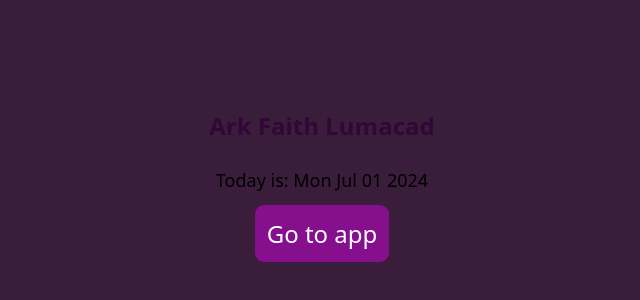
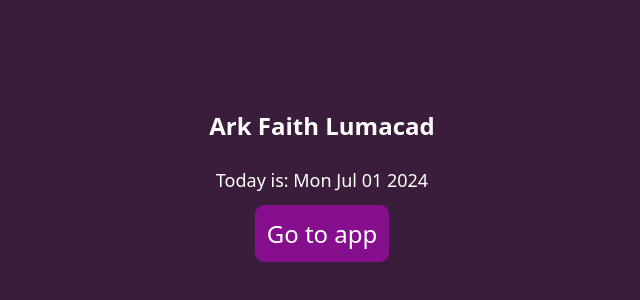
Before and after one commit to Miller-Interns/Lumacad-Todolist, a Vue app: page / in a window 1280 px wide. Shown: the part 220-520 px from the top of the page, without its empty margins (318-958 px from the left). Built offline with nearby package versions, Linux system fonts and the light colour scheme.

Commit message:
style: title box text to white

```diff
--- a/src/components/task/set-category.vue
+++ b/src/components/task/set-category.vue
@@ -1,5 +1,5 @@
 <template>
-  <div class=" h-fit border-3 m-4 p-4 bg-nice-c rounded-md font-semibold shadow-xl">
+  <div class="h-fit border-3 m-4 p-4 bg-nice-c rounded-md font-semibold shadow-xl">
     <div class="flex h-fit justify-between p-2 bg-white rounded-md">
       <div>
         <h1 class="mr-2 inline h-auto items-center text-nice-a">Category name:</h1>
@@ -17,7 +17,7 @@
         class="flex p-4 w-fit h-fit text-xs text-center rounded-md cursor-pointer bg-nice-a text-white"
         @click="addCategory(categoryTitle)"
       >
-        Add <span class="ml-1" v-if="categoryTitle != ''"> {{ categoryTitle }} category</span>
+        Add <span class="ml-1" v-if="!isEmpty(categoryTitle)"> {{ categoryTitle }} category</span>
       </button>
     </div>
   </div>
@@ -27,5 +27,9 @@
 import { ref } from 'vue'
 import { addCategory } from '../../composables/use-categories'
 
+function isEmpty(text: string) {
+  return text == ''
+}
+
 const categoryTitle = ref('')
 </script>
--- a/src/components/task/task-list.vue
+++ b/src/components/task/task-list.vue
@@ -98,7 +98,7 @@ function toggleDelete(category: Category) {
 }
 
 const markComplete = (isCompleted: boolean) => {
-  return computed(() => ({
+  return computed(() => ({1
     textDecoration: isCompleted ? 'line-through' : 'none'
   })).value
 }
--- a/src/components/title-page/title-box.vue
+++ b/src/components/title-page/title-box.vue
@@ -1,8 +1,8 @@
 <template>
   <div class="absolute block m-auto w-1/2 h-fit inset-0 text-center p items-center justify-center">
     <div>
-      <h1 class="block font-bold my-4 text-nice-e">{{ titleName }}</h1>
-      <h1 class="block text-xs my-4">Today is: {{ today }}</h1>
+      <h1 class="block font-bold my-4 text-white">{{ titleName }}</h1>
+      <h1 class="block text-xs text-white my-4">Today is: {{ today }}</h1>
     </div>
     <div class="block inset-0 my-4">
       <RouterLink class="rounded-md p-2 bg-nice-a text-white" to="/task">Go to app</RouterLink>
```
